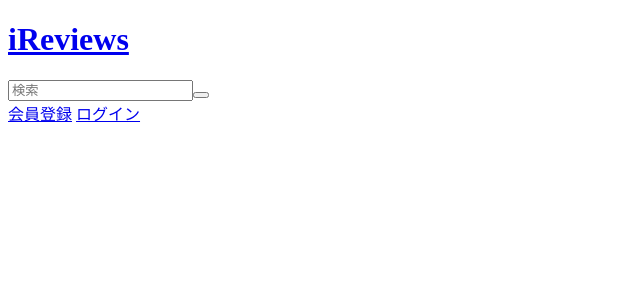
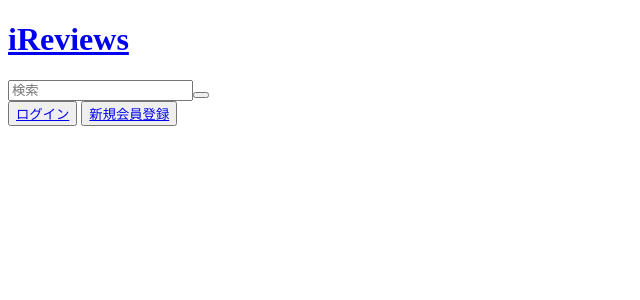
Before and after one commit to KentaroUwabu/review_albums, a Rails app: page / in a window 1280 px wide. Shown: the top 300 px of the page, without its empty margins (0-640 px from the left). Run offline with Rails 7, Linux system fonts and the light colour scheme; style sheets or scripts are compiled from the project's sources.

Commit message:
固定表示部分レイアウト作成途中

```diff
--- a/app/views/layouts/application.html.erb
+++ b/app/views/layouts/application.html.erb
@@ -1,7 +1,7 @@
 <!DOCTYPE html>
 <html>
   <head>
-    <title>アルバムレビュー</title>
+    <title>iReviews</title>
     <%= csrf_meta_tags %>
     <%= csp_meta_tag %>
 
@@ -12,6 +12,7 @@
   <body>
     <header>
       <h1 class="header-logo"><a href="/">iReviews</a></h1>
+      <div class="header-item">
         <%= form_tag('/', method: :get) do %>
           <input class="search-engine" name="keyword" placeholder="検索" type="text" value=""><button class="serach-btn" title="検索" type="submit"><i class="icon-search"></i></button></input>
         <% end %>
@@ -23,10 +24,11 @@
           </div>
         <% else %>
           <div class="header_menu">
-          <%= link_to "会員登録", new_user_registration_path %>
-          <%= link_to "ログイン", new_user_session_path %>
+            <button class="header-btn"><%= link_to "ログイン", new_user_session_path %></button>
+            <button class="header-btn"><%= link_to "新規会員登録", new_user_registration_path %></button>
           </div>
         <% end %>
+      </div>
     </header>
 
     <div class="side-menu"></div>
```
Lines whose indentation alone changed are shown as unchanged.
